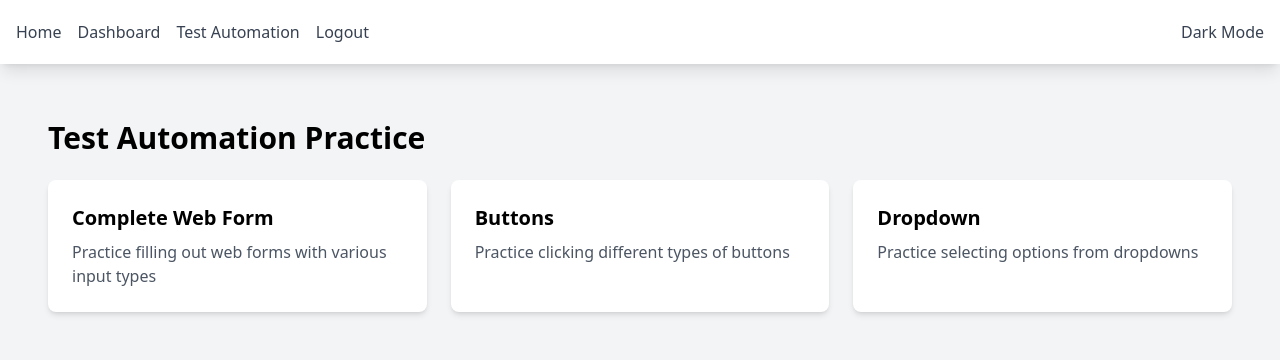
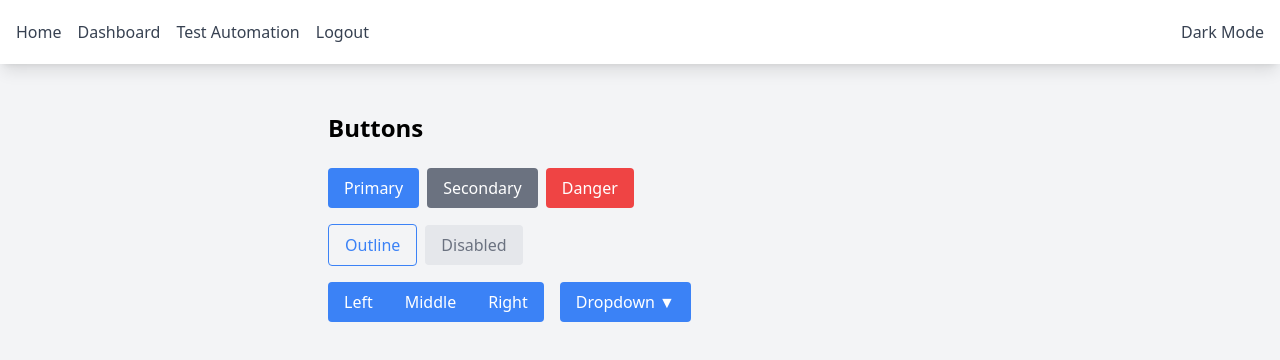
Before and after one commit to orhunakkan/task-manager, a React (Create React App) app in the folder client/: page /automation/buttons in a window 1280 px wide. Shown: the top 360 px of the page. Built offline with nearby package versions, Linux system fonts and the light colour scheme; no server answers; sample sign-in values are in the browser's storage.

Commit message:
Add Buttons and Dropdown components with routing in Automation section

```diff
--- a/client/src/App.tsx
+++ b/client/src/App.tsx
@@ -15,6 +15,8 @@ import { Register } from './pages/Register';
 import { Dashboard } from './pages/Dashboard';
 import { Automation } from './pages/Automation';
 import { WebForm } from './components/automation/WebForm';
+import { Buttons } from './components/automation/Buttons';
+import { Dropdown } from './components/automation/Dropdown';
 
 // Protected Route component
 const ProtectedRoute: React.FC<{ children: React.ReactNode }> = ({
@@ -164,6 +166,22 @@ export const App: React.FC = () => {
                     </ProtectedRoute>
                   }
                 />
+                <Route
+                  path="/automation/buttons"
+                  element={
+                    <ProtectedRoute>
+                      <Buttons />
+                    </ProtectedRoute>
+                  }
+                />
+                <Route
+                  path="/automation/dropdown"
+                  element={
+                    <ProtectedRoute>
+                      <Dropdown />
+                    </ProtectedRoute>
+                  }
+                />
               </Routes>
             </main>
           </div>
--- /dev/null
+++ b/client/src/components/automation/Buttons.tsx
@@ -0,0 +1,120 @@
+import React, { useState } from 'react';
+
+export const Buttons: React.FC = () => {
+  const [message, setMessage] = useState('');
+  const [isDropdownOpen, setIsDropdownOpen] = useState(false);
+
+  const handleBtnClick = (description: string) => {
+    setMessage(description);
+  };
+
+  const toggleDropdown = () => {
+    setIsDropdownOpen(!isDropdownOpen);
+  };
+
+  return (
+    <div className="max-w-2xl mx-auto p-6">
+      {message && (
+        <div className="bg-indigo-100 border text-indigo-700 p-4 mb-4">
+          {message}
+        </div>
+      )}
+      <h2 className="text-2xl font-bold mb-6 dark:text-dark-heading">Buttons</h2>
+
+      {/* Basic Buttons */}
+      <div className="space-x-2 mb-4">
+        <button
+          onClick={() => handleBtnClick('Primary button clicked')}
+          className="bg-blue-500 text-white px-4 py-2 rounded hover:bg-blue-600"
+          data-testid="primary-button"
+        >
+          Primary
+        </button>
+        <button
+          onClick={() => handleBtnClick('Secondary button clicked')}
+          className="bg-gray-500 text-white px-4 py-2 rounded hover:bg-gray-600"
+          data-testid="secondary-button"
+        >
+          Secondary
+        </button>
+        <button
+          onClick={() => handleBtnClick('Danger button clicked')}
+          className="bg-red-500 text-white px-4 py-2 rounded hover:bg-red-600"
+          data-testid="danger-button"
+        >
+          Danger
+        </button>
+      </div>
+
+      {/* Outline / Disabled Buttons */}
+      <div className="space-x-2 mb-4">
+        <button
+          onClick={() => handleBtnClick('Outline button clicked')}
+          className="border border-blue-500 text-blue-500 px-4 py-2 rounded hover:bg-blue-50"
+          data-testid="outline-button"
+        >
+          Outline
+        </button>
+        <button
+          disabled
+          className="bg-gray-200 text-gray-500 px-4 py-2 rounded"
+          data-testid="disabled-button"
+        >
+          Disabled
+        </button>
+      </div>
+
+      {/* Button Group */}
+      <div className="inline-flex mb-4">
+        <button
+          onClick={() => handleBtnClick('Left clicked')}
+          className="bg-blue-500 text-white px-4 py-2 rounded-l hover:bg-blue-600"
+          data-testid="group-left"
+        >
+          Left
+        </button>
+        <button
+          onClick={() => handleBtnClick('Middle clicked')}
+          className="bg-blue-500 text-white px-4 py-2 hover:bg-blue-600"
+          data-testid="group-middle"
+        >
+          Middle
+        </button>
+        <button
+          onClick={() => handleBtnClick('Right clicked')}
+          className="bg-blue-500 text-white px-4 py-2 rounded-r hover:bg-blue-600"
+          data-testid="group-right"
+        >
+          Right
+        </button>
+      </div>
+
+      {/* Dropdown-like Button */}
+      <div className="relative inline-block mb-4 ml-4">
+        <button
+          onClick={toggleDropdown}
+          className="bg-blue-500 text-white px-4 py-2 rounded hover:bg-blue-600"
+          data-testid="dropdown-button"
+        >
+          Dropdown ▼
+        </button>
+        {isDropdownOpen && (
+          <div className="absolute left-0 mt-2 w-40 bg-white border rounded shadow-lg">
+            <button
+              onClick={() => handleBtnClick('Action 1 clicked')}
+              className="block w-full text-left px-4 py-2 hover:bg-gray-100"
+            >
+              Action 1
+            </button>
+            <button
+              onClick={() => handleBtnClick('Action 2 clicked')}
+              className="block w-full text-left px-4 py-2 hover:bg-gray-100"
+            >
+              Action 2
+            </button>
+          </div>
+        )}
+      </div>
+    </div>
+  );
+};
--- /dev/null
+++ b/client/src/components/automation/Dropdown.tsx
@@ -0,0 +1,31 @@
+import React, { useState } from 'react';
+
+export const Dropdown: React.FC = () => {
+  const [selectedOption, setSelectedOption] = useState('');
+
+  const handleChange = (e: React.ChangeEvent<HTMLSelectElement>) => {
+    setSelectedOption(e.target.value);
+  };
+
+  return (
+    <div className="max-w-2xl mx-auto p-6">
+      <h2 className="text-2xl font-bold mb-6 dark:text-dark-heading">Dropdown</h2>
+      <select
+        className="border rounded px-4 py-2"
+        value={selectedOption}
+        onChange={handleChange}
+        data-testid="sample-dropdown"
+      >
+        <option value="">Select an option</option>
+        <option value="one">Option One</option>
+        <option value="two">Option Two</option>
+        <option value="three">Option Three</option>
+      </select>
+      {selectedOption && (
+        <div className="mt-4">
+          You selected: <strong>{selectedOption}</strong>
+        </div>
+      )}
+    </div>
+  );
+};
--- a/client/src/components/automation/WebForm.tsx
+++ b/client/src/components/automation/WebForm.tsx
@@ -10,11 +10,13 @@ export const WebForm: React.FC = () => {
     experience: '',
     date: '',
   });
+  const [successMessage, setSuccessMessage] = useState('');
 
   const handleSubmit = (e: React.FormEvent) => {
     e.preventDefault();
     console.log('Form submitted:', formData);
     // Add form submission logic here
+    setSuccessMessage('Form submitted successfully!');
   };
 
   const handleChange = (
@@ -29,6 +31,11 @@ export const WebForm: React.FC = () => {
 
   return (
     <div className="max-w-2xl mx-auto p-6">
+      {successMessage && (
+        <div className="bg-green-100 border border-green-400 text-green-700 p-4 mb-4">
+          {successMessage}
+        </div>
+      )}
       <h2 className="text-2xl font-bold mb-6 dark:text-dark-heading">
         Complete Web Form
       </h2>
```
